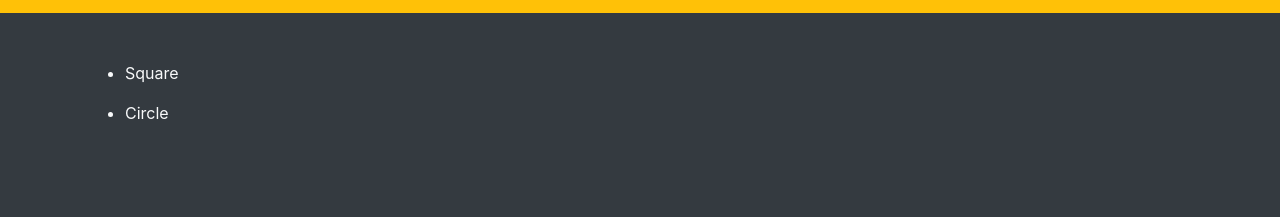
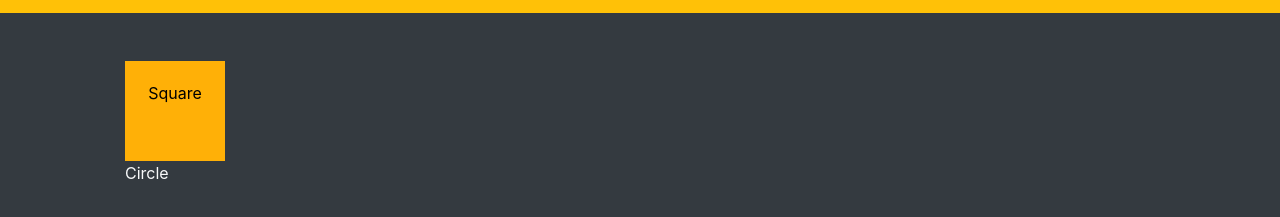
Before and after one commit to HenryJavangwe/css_animations, a plain HTML site: page index.html in a window 1280 px wide. Shown: the part 59-276 px from the top of the page. Drawn offline with nearby package versions, Linux system fonts and the light colour scheme.

Commit message:
deleted one section and moved the other li inside the same ul tag as the square.

```diff
--- a/css/main.css
+++ b/css/main.css
@@ -0,0 +1,12 @@
+ul {
+    list-style-type: none;
+}
+.square {
+    background-color: rgb(255, 176, 7);
+    padding: 20px;
+    color: black;
+    width: 100px;
+    height: 100px;
+    text-align: center;
+    vertical-align: middle;
+}
--- a/index.html
+++ b/index.html
@@ -37,12 +37,8 @@
     <!-- Body -->
     <main class="container ">
         <section>
-            <ul>
-                <li class="square">Square</li>
-            </ul>
-        </section>
-        <section>
-            <ul>
+            <ul class="align-middle">
+                <li class="square ">Square</li>
                 <li class="circle">Circle</li>
             </ul>
         </section>
```
